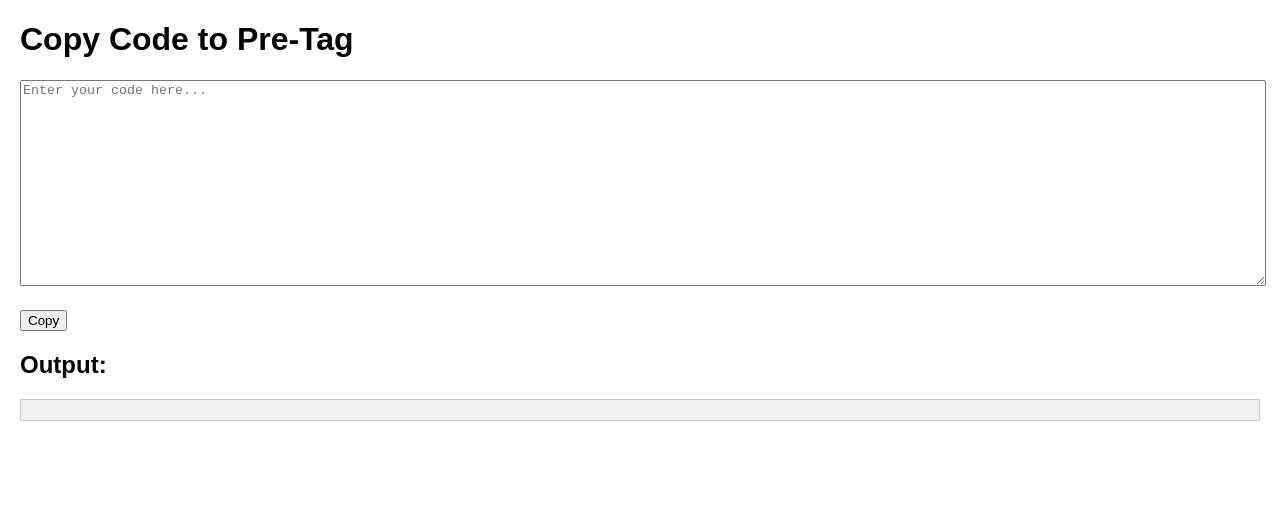
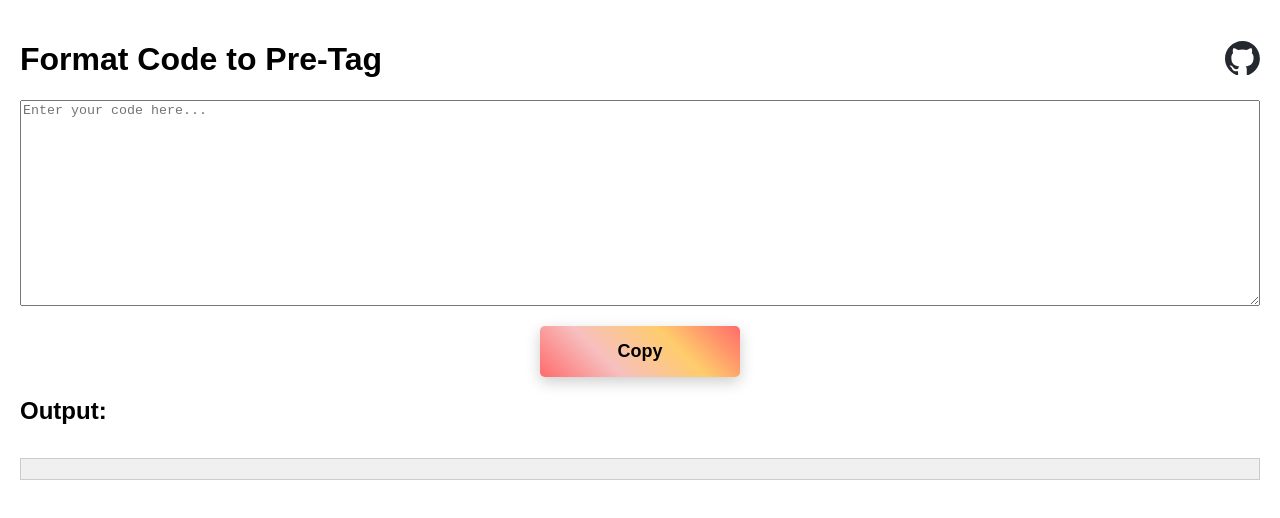
Before and after one commit to LucasG04/code-styling, a plain HTML site: page index.html in a window 1280 px wide. Drawn offline with nearby package versions, Linux system fonts and the light colour scheme.

Commit message:
improves styles and adds github link

```diff
--- a/index.html
+++ b/index.html
@@ -3,7 +3,7 @@
   <head>
     <meta charset="UTF-8" />
     <meta name="viewport" content="width=device-width, initial-scale=1.0" />
-    <title>Copy Code to Pre-Tag</title>
+    <title>Format Code to Pre-Tag</title>
     <link
       rel="stylesheet"
       href="https://cdnjs.cloudflare.com/ajax/libs/highlight.js/11.10.0/styles/default.min.css"
@@ -13,9 +13,28 @@
       body {
         font-family: Arial, sans-serif;
         margin: 20px;
+        display: flex;
+        flex-direction: column;
+      }
+      .header {
+        display: flex;
+        justify-content: space-between;
+        align-items: center;
+      }
+      .icon-container {
+        display: inline-block; /* Allows for alignment and spacing */
+        text-decoration: none; /* Remove underline from link */
+        vertical-align: middle;
+      }
+      .github-icon {
+        width: 35px;
+        height: auto;
+        transition: transform 0.2s; /* Smooth transition for hover effect */
+      }
+      .github-icon:hover {
+        transform: scale(1.1); /* Slightly enlarge on hover */
       }
       textarea {
-        width: 100%;
         height: 200px;
         margin-bottom: 20px;
         font-family: monospace;
@@ -36,12 +55,75 @@
       .line:nth-child(even) {
         background-color: #f9f9f9; /* Background color for even lines (very light gray) */
       }
+      /* Fancy button styles */
+      .fancy-button {
+        width: 200px;
+        align-self: center;
+        padding: 15px 30px;
+        font-size: 18px;
+        font-weight: bold;
+        color: black;
+        background-image: linear-gradient(
+          45deg,
+          #ff6b6b,
+          #f7c0c0,
+          #ffcc6b,
+          #ff6b6b
+        ); /* Colorful gradient */
+        border: none;
+        border-radius: 5px;
+        box-shadow: 0 5px 15px rgba(0, 0, 0, 0.2);
+        cursor: pointer;
+        transition: all 0.3s ease; /* Smooth transition for effects */
+        outline: none; /* Removes the default outline */
+        position: relative;
+        overflow: hidden; /* For ripple effect */
+      }
+      .fancy-button::before {
+        content: "";
+        position: absolute;
+        top: 50%;
+        left: 50%;
+        width: 300%;
+        height: 300%;
+        background: rgba(255, 255, 255, 0.3);
+        border-radius: 5px;
+        transform: translate(-50%, -50%) scale(0);
+        transition: transform 0.6s ease; /* Ripple effect transition */
+      }
+      .fancy-button:hover::before {
+        transform: translate(-50%, -50%) scale(1); /* Ripple effect on hover */
+      }
+      .fancy-button:hover {
+        transform: scale(1.05); /* Slightly increase size on hover */
+        box-shadow: 0 10px 20px rgba(0, 0, 0, 0.3); /* More pronounced shadow */
+      }
     </style>
   </head>
   <body>
-    <h1>Copy Code to Pre-Tag</h1>
+    <div class="header">
+      <h1>Format Code to Pre-Tag</h1>
+      <a
+        class="icon-container"
+        href="https://github.com/LucasG04/easy-code-copy"
+        target="_blank"
+      >
+        <svg
+          class="github-icon"
+          viewBox="0 0 98 96"
+          xmlns="http://www.w3.org/2000/svg"
+        >
+          <path
+            fill-rule="evenodd"
+            clip-rule="evenodd"
+            d="M48.854 0C21.839 0 0 22 0 49.217c0 21.756 13.993 40.172 33.405 46.69 2.427.49 3.316-1.059 3.316-2.362 0-1.141-.08-5.052-.08-9.127-13.59 2.934-16.42-5.867-16.42-5.867-2.184-5.704-5.42-7.17-5.42-7.17-4.448-3.015.324-3.015.324-3.015 4.934.326 7.523 5.052 7.523 5.052 4.367 7.496 11.404 5.378 14.235 4.074.404-3.178 1.699-5.378 3.074-6.6-10.839-1.141-22.243-5.378-22.243-24.283 0-5.378 1.94-9.778 5.014-13.2-.485-1.222-2.184-6.275.486-13.038 0 0 4.125-1.304 13.426 5.052a46.97 46.97 0 0 1 12.214-1.63c4.125 0 8.33.571 12.213 1.63 9.302-6.356 13.427-5.052 13.427-5.052 2.67 6.763.97 11.816.485 13.038 3.155 3.422 5.015 7.822 5.015 13.2 0 18.905-11.404 23.06-22.324 24.283 1.78 1.548 3.316 4.481 3.316 9.126 0 6.6-.08 11.897-.08 13.526 0 1.304.89 2.853 3.316 2.364 19.412-6.52 33.405-24.935 33.405-46.691C97.707 22 75.788 0 48.854 0z"
+            fill="#24292f"
+          />
+        </svg>
+      </a>
+    </div>
     <textarea id="inputText" placeholder="Enter your code here..."></textarea>
-    <button onclick="copyText()">Copy</button>
+    <button class="fancy-button" onclick="copyText()">Copy</button>
 
     <h2>Output:</h2>
     <pre id="output"></pre>
```
